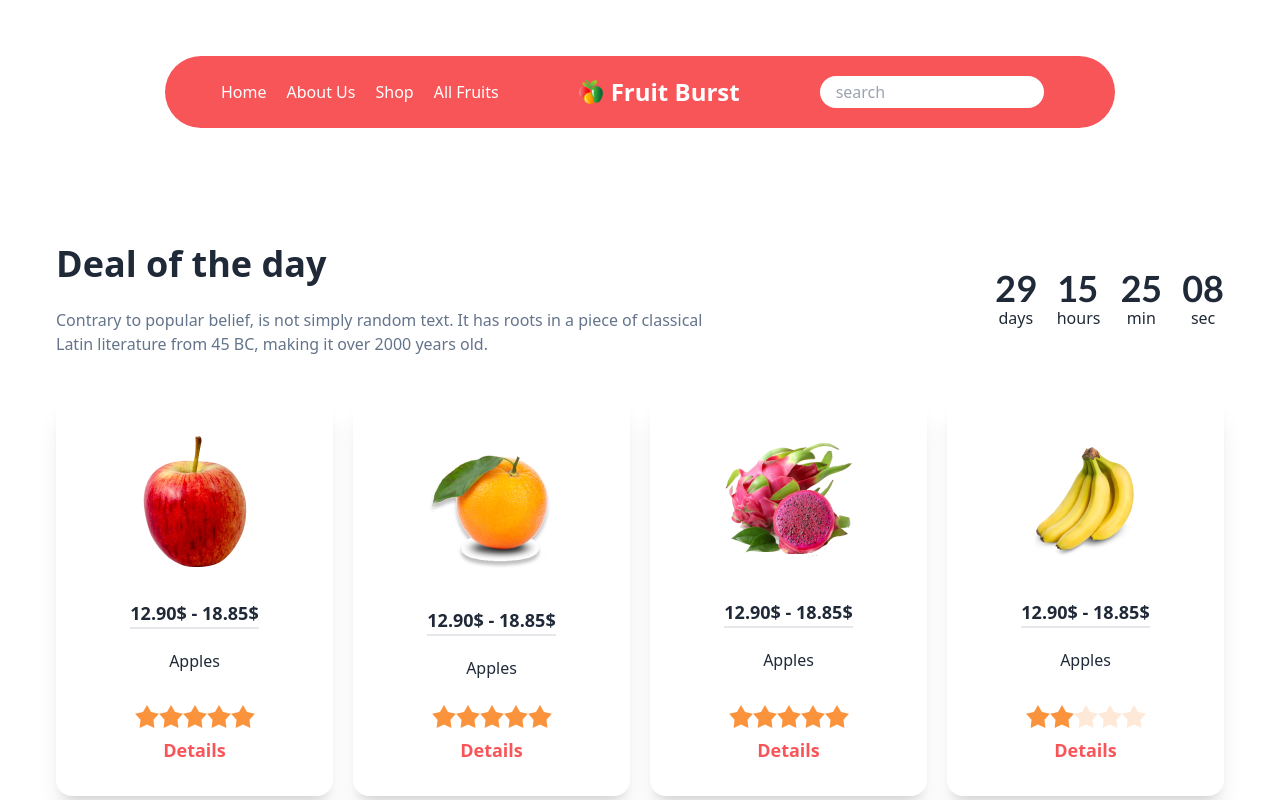
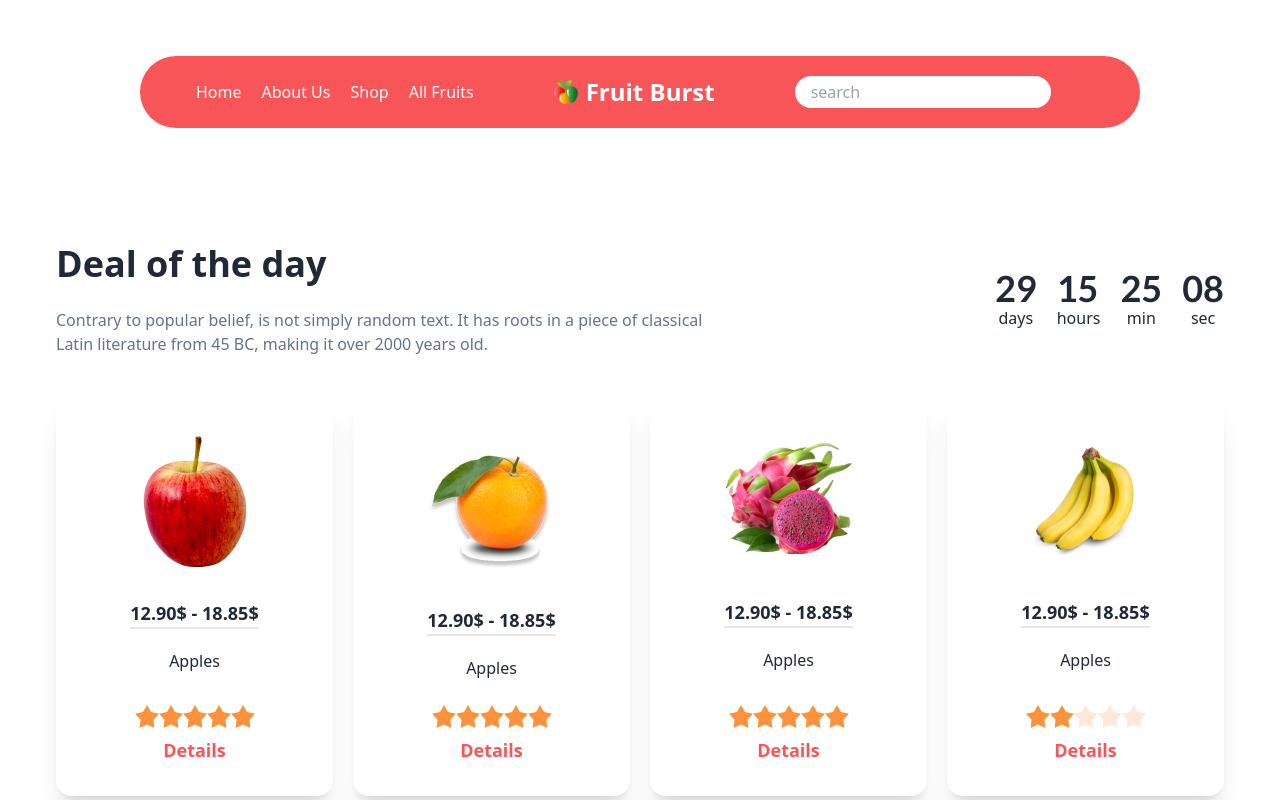
Before and after one commit to mehedihasan92/Assingment-3-fruit-brust, a plain HTML site: page index.html in a window 1280 px wide. Shown: the top 800 px of the page. Drawn offline with nearby package versions, Linux system fonts and the light colour scheme.

Commit message:
uptated nevbar

```diff
--- a/index.html
+++ b/index.html
@@ -45,7 +45,7 @@
         <!-- navbar -->
         <nav>
             <div
-            class="navbar sm:bg-white md:bg-[#F85559]  max-w-[950px] mx-auto px-10 md:px-16 lg:px-14 py-5 my-14 rounded-full">
+            class="navbar sm:bg-white md:bg-[#F85559]  max-w-[1000px] mx-auto px-10 md:px-16 lg:px-14 py-5 my-14 rounded-full">
                 <div class="flex flex-row justify-between items-center md:gap-10 lg:gap-20">
                     <ul class="text-black text-xs md:text-white md:text-sm lg:text-base font-medium flex flex-col md:flex-row justify-start gap-5">
                         <li><a href="">Home</a></li>
@@ -57,7 +57,7 @@
                         <img src="./images/logo.png" alt="" class="w-6 h-6">
                         <h3 class=" text-base lg:text-2xl font-bold text-white">Fruit Burst</h3>
                     </div>
-                    <input type="text" placeholder="search" class=" w-56 px-4 py-1 rounded-full">
+                    <input type="text" placeholder="search" class=" w-64 px-4 py-1 rounded-full">
 
                 </div>
             </div>
```
